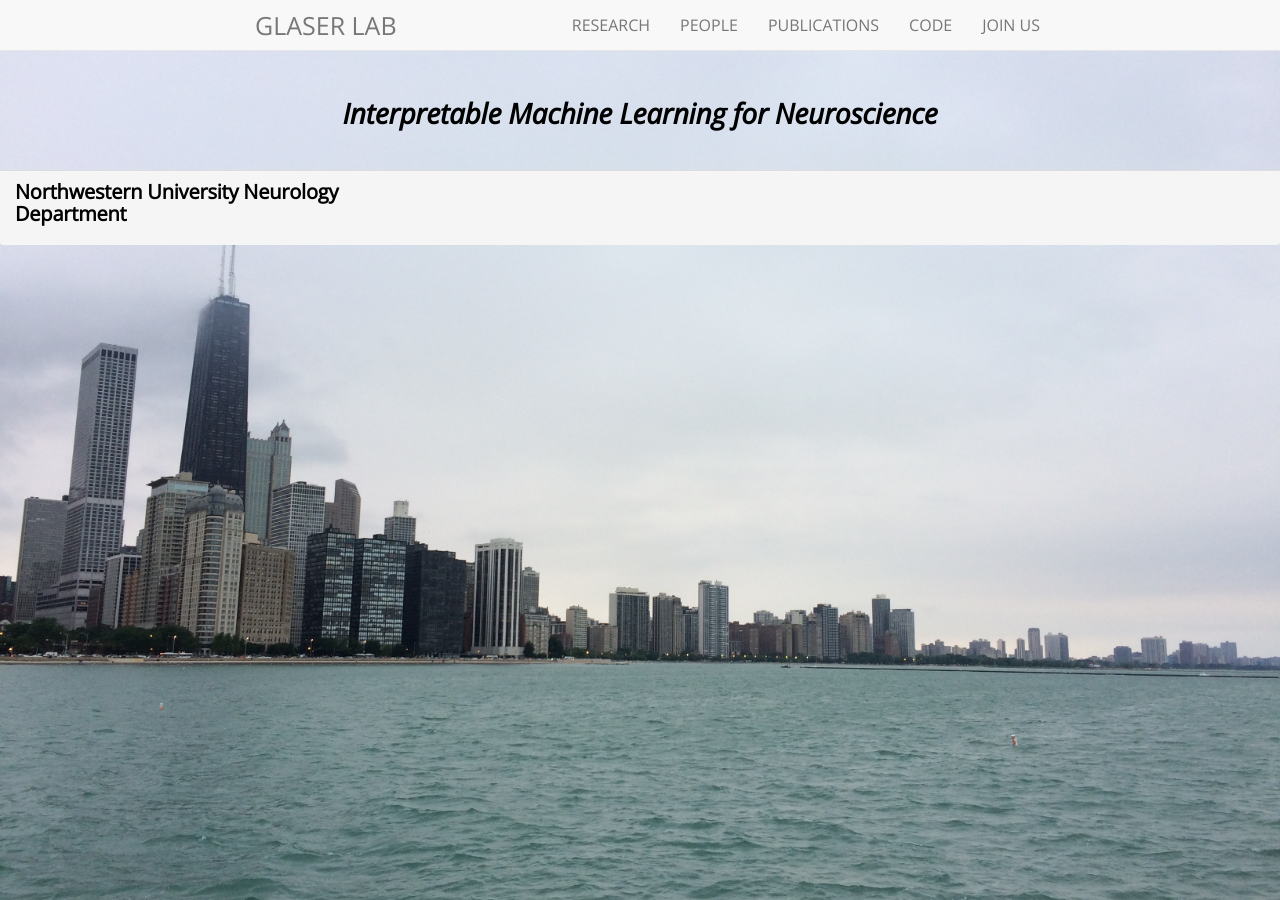
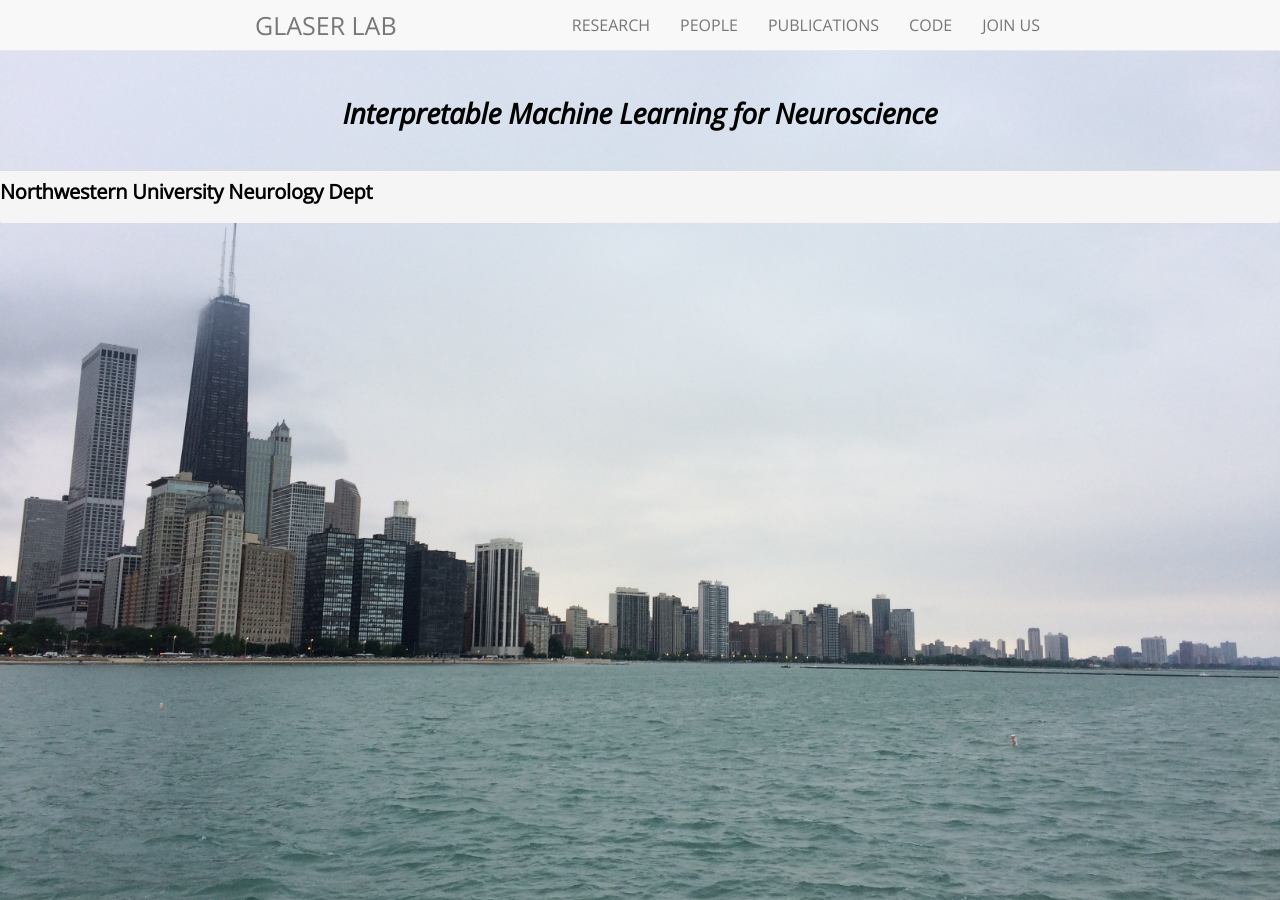
Before and after one commit to glaserlab/glaserlab.github.io, a Jekyll site: the page built from index.html, in a window 1280 px wide. Built offline with Jekyll 4.4.1, drawn with Linux system fonts in a browser that asks for light colours; nearby versions of some CDN libraries; comment, search, counter and statistics services are not loaded.

Commit message:
footer update

```diff
--- a/_includes/footer.html
+++ b/_includes/footer.html
@@ -1,13 +1,10 @@
-
 
 
 
 <div class="container-footer">
   <div class="panel-footer">
 	  <div class="row">
-		<div class="col-sm-4">
-      <h5>Northwestern University Neurology Department</h5>
-  </div>
+      <h5>Northwestern University Neurology Dept</h5>
   </div>
 </div>
 </div>
```
